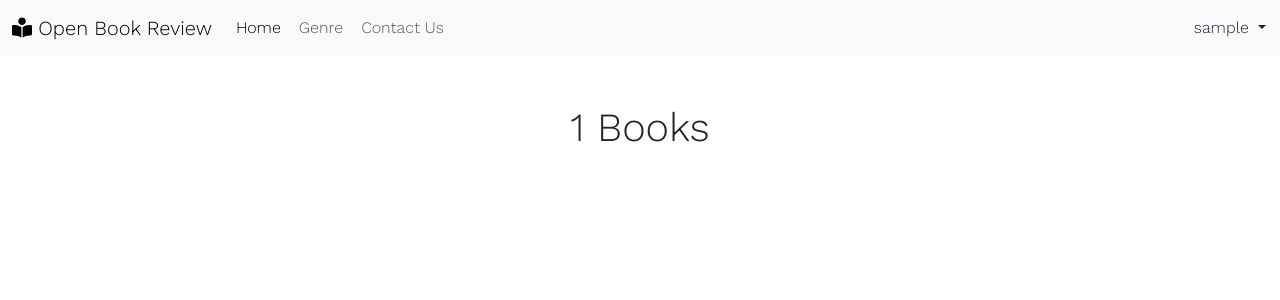
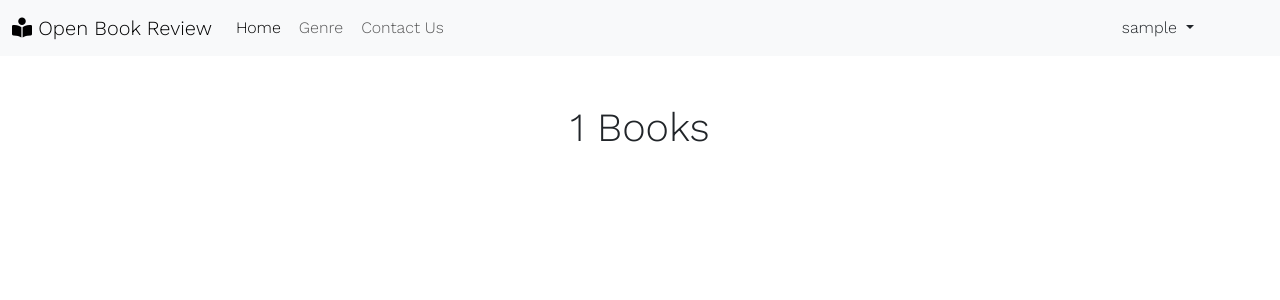
Before and after one commit to ARcKP98/open-book-reviews, a Django app: page /genre/1/ in a window 1280 px wide. Shown: the top 300 px of the page. Run offline with Django 3.2, Linux system fonts and the light colour scheme; the visitor is signed in with stand-in values (Sample User, id 1); data that the repository does not hold is empty; some libraries are stand-ins or nearby versions.

Commit message:
Forgot to add the class to if statement.

```diff
--- a/static/css/style.css
+++ b/static/css/style.css
@@ -28,11 +28,9 @@ a {
   margin-right: 2px;
 }
 .account-opt {
-  margin-right: 4rem;
+  margin-right: 4.5rem;
 }
-/* .card-text {
-  font-size: 12px;
-} */
+
 .login input {
   border: #4C4646 solid 1px;
   text-decoration: none;
--- a/templates/base.html
+++ b/templates/base.html
@@ -44,7 +44,7 @@
         </ul>
          <li class="nav-item dropdown user-name">
             {% if user.is_authenticated %}
-            <a class="nav-link dropdown-toggle" href="#" role="button" data-bs-toggle="dropdown" aria-expanded="false">
+            <a class="nav-link dropdown-toggle account-opt" href="#" role="button" data-bs-toggle="dropdown" aria-expanded="false">
               {{user.username}}
             </a>
             {% else %}
```
